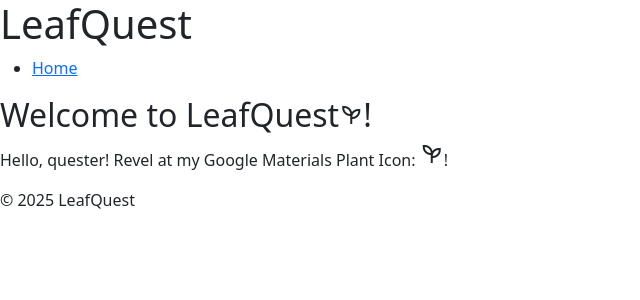
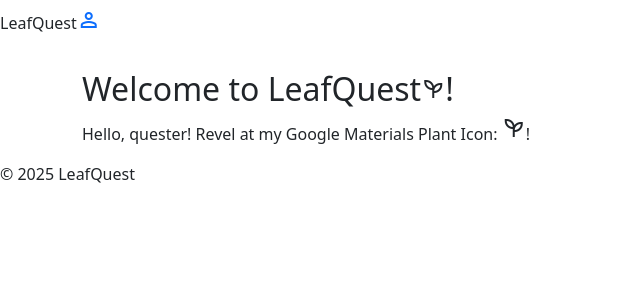
Before and after one commit to UCCS-SP25-CS4300-CS5300-1/Group-8-spring-2025, a Django app: page / in a window 1280 px wide. Shown: the top 300 px of the page, without its empty margins (0-640 px from the left). Run offline with Django 4.2, Linux system fonts and the light colour scheme.

Commit message:
Added basic nav bar to base template, created central location for static files

```diff
--- a/LeafQuest/LeafQuest/settings.py
+++ b/LeafQuest/LeafQuest/settings.py
@@ -16,6 +16,9 @@
 # Build paths inside the project like this: BASE_DIR / 'subdir'.
 BASE_DIR = Path(__file__).resolve().parent.parent
 
+STATICFILES_DIRS = [
+    os.path.join(BASE_DIR, 'static')
+]
 
 # Quick-start development settings - unsuitable for production
 # See https://docs.djangoproject.com/en/4.2/howto/deployment/checklist/
--- a/LeafQuest/templates/base.html
+++ b/LeafQuest/templates/base.html
@@ -1,3 +1,4 @@
+{% load static %}
 <!DOCTYPE html>
 <html lang="en">
 <head>
@@ -5,23 +6,86 @@
     <meta name="viewport" content="width=device-width, initial-scale=1.0">
     <link href="https://cdn.jsdelivr.net/npm/bootstrap@5.2.3/dist/css/bootstrap.min.css" rel="stylesheet" integrity="sha384-rbsA2VBKQhggwzxH7pPCaAqO46MgnOM80zW1RWuH61DGLwZJEdK2Kadq2F9CUG65" crossorigin="anonymous">
     <link rel="stylesheet" href="https://fonts.googleapis.com/css2?family=Material+Symbols+Outlined:opsz,wght,FILL,GRAD@20..48,100..700,0..1,-50..200" />
+    <link ref="stylesheet" href="{% static 'css/style.css' %}">
+
     <title>{% block title %}LeafQuest{% endblock %}</title>
 </head>
 <body>
-    <header>
-        <h1>LeafQuest</h1>
-        <nav>
-            <ul>
-                <li><a href="{% url 'home' %}">Home</a></li>
-                <!-- Add more links as needed -->
+    <nav class="navbar navbar-expand-lg navbar-custom">
+        <button class="navbar-toggler" type="button" data-bs-toggle="offcanvas" data-bs-target="#sidebarMenu" aria-controls="sidebarMenu">
+            <span class="material-symbols-outlined">menu</span>
+        </button>
+
+        <span class="navbar-title">LeafQuest</span>
+
+        <a href="#" class="profile-btn">
+            <span class="material-symbols-outlined">person</span>
+        </a>
+    </nav>
+
+    <div class="offcanvas offcanvas-start sidebar-custom" tabindex="-1" id="sidebarMenu" aria-laelledby="sidebarMenuLabel">
+        <div class="offcanvas-header">
+            <h5 class="offcanvas-title" id="sidebarMenuLabel">Menu</h5>
+            <button type="button" class="btn-close" data-bs-dismiss="offcanvas" aria-label="Close"></button>
+        </div>
+        <div class="offcanvas-body">
+            <ul class="list-group">
+                <li class="list-group-item">
+                    <a href="#">
+                        <span class="material-symbols-outlined me-2 inline-icon">home</span>Home
+                    </a>
+                </li>
+                <li class="list-group-item">
+                    <a href="#">
+                        <span class="material-symbols-outlined me-2 inline-icon">psychiatry</span>Identify
+                    </a>
+                </li>
+                <li class="list-group-item">
+                    <a href="#">
+                        <span class="material-symbols-outlined me-2 inline-icon">yard</span>PlantDex
+                    </a>
+                </li>
+                <li class="list-group-item">
+                    <a href="#">
+                        <span class="material-symbols-outlined me-2 inline-icon">award_star</span>Badges
+                    </a>
+                </li>
+                <li class="list-group-item">
+                    <a href="#">
+                        <span class="material-symbols-outlined me-2 inline-icon">globe_location_pin</span>Map
+                    </a>
+                </li>
+                <li class="list-group-item">
+                    <a href="#">
+                        <span class="material-symbols-outlined me-2 inline-icon">groups</span>Social
+                    </a>
+                </li>
+                <li class="list-group-item">
+                    <a href="#">
+                        <span class="material-symbols-outlined me-2 inline-icon">account_circle</span>Profile
+                    </a>
+                </li>
+                <li class="list-group-item">
+                    <a href="#">
+                        <span class="material-symbols-outlined me-2 inline-icon">settings</span>Settings
+                    </a>
+                </li>
+                <li class="list-group-item">
+                    <a href="#">
+                        <span class="material-symbols-outlined me-2 inline-icon">logout</span>Log Out
+                    </a>
+                </li>
+                <li class="list-group-item">
+                    <a href="#">
+                        <span class="material-symbols-outlined me-2 inline-icon">info</span>About
+                    </a>
+                </li>
             </ul>
-        </nav>
-    </header>
+        </div>
+    </div>
 
-    <main>
-        {% block content %}
-        <!-- Child templates will override this -->
-        {% endblock %}
+    <main class="container mt-4">
+        {% block content %} {% endblock %}
     </main>
 
     <footer>
```
Also changed, not shown: LeafQuest/static/css/style.css (added, +41 -0 lines).
